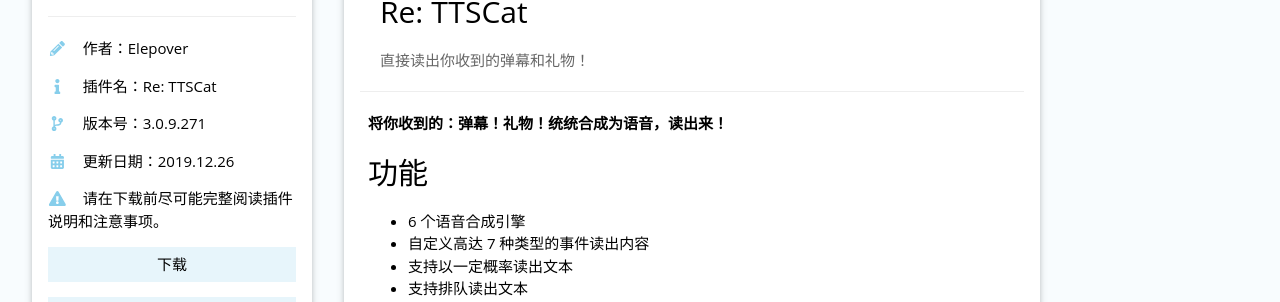
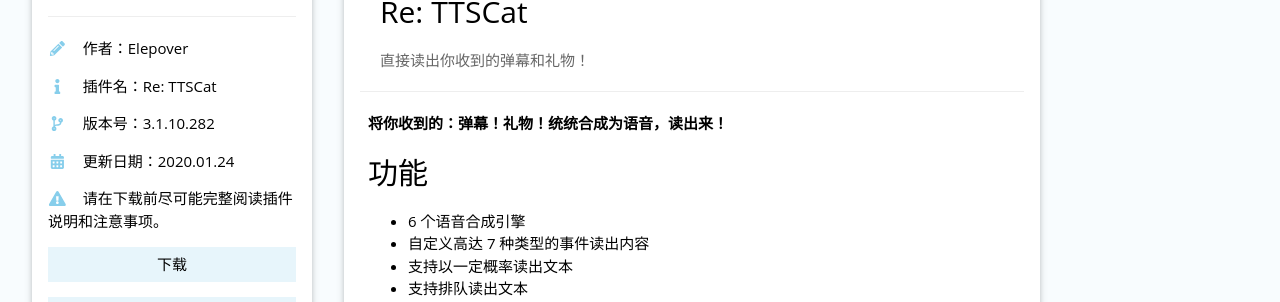
Before and after one commit to Bililive/www.danmuji.org, a Jekyll site: the page built from _plugin/Re-TTSCat.md, in a window 1280 px wide and 900 px high. Shown: the part 131-433 px from the top of the window. Built offline with Jekyll 4.4.1, drawn with Linux system fonts in a browser that asks for light colours; some of the changed lines change nothing that is shown.

Commit message:
add new year message

```diff
--- a/_plugin/Re-TTSCat.md
+++ b/_plugin/Re-TTSCat.md
@@ -5,11 +5,13 @@
 plugin_author: Elepover
 plugin_name: 'Re: TTSCat'
 plugin_desc: 直接读出你收到的弹幕和礼物！
-plugin_version: 3.0.9.271
-plugin_update_datetime: 2019-12-26 13:20:00 +0800
+plugin_version: 3.1.10.282
+plugin_update_datetime: 2020-01-24 23:20:00 +0800
 plugin_update_desc: |-
-  [+] NAudio.dll 现无需放置于插件文件夹中，插件启动过程中将自动处理
-  [!] 如果您从 3.0.8.240 或更低版本更新而来，请务必删除原有的 NAudio.dll 文件
+  [/] 已修复在未启动插件时连接导致的闪退问题
+  [+] 增加插件统计功能，可在管理面板查看
+  [/] 提高稳定性
+  [>] 新年快乐！
 plugin_dllink: /resource/Re-TTSCat/Re-TTSCat.zip
 plugin_contact: t92Yus2bvxGd19GQyVmdvBXZsVGIwiY52uL5uKY6BCY6R+Y53+K6YKa6ueZ6Eq552uL5S+o5syp5
 plugin_dlnote: 请在下载前尽可能完整阅读插件说明和注意事项。
```
Also changed, not shown: 1 other file.
